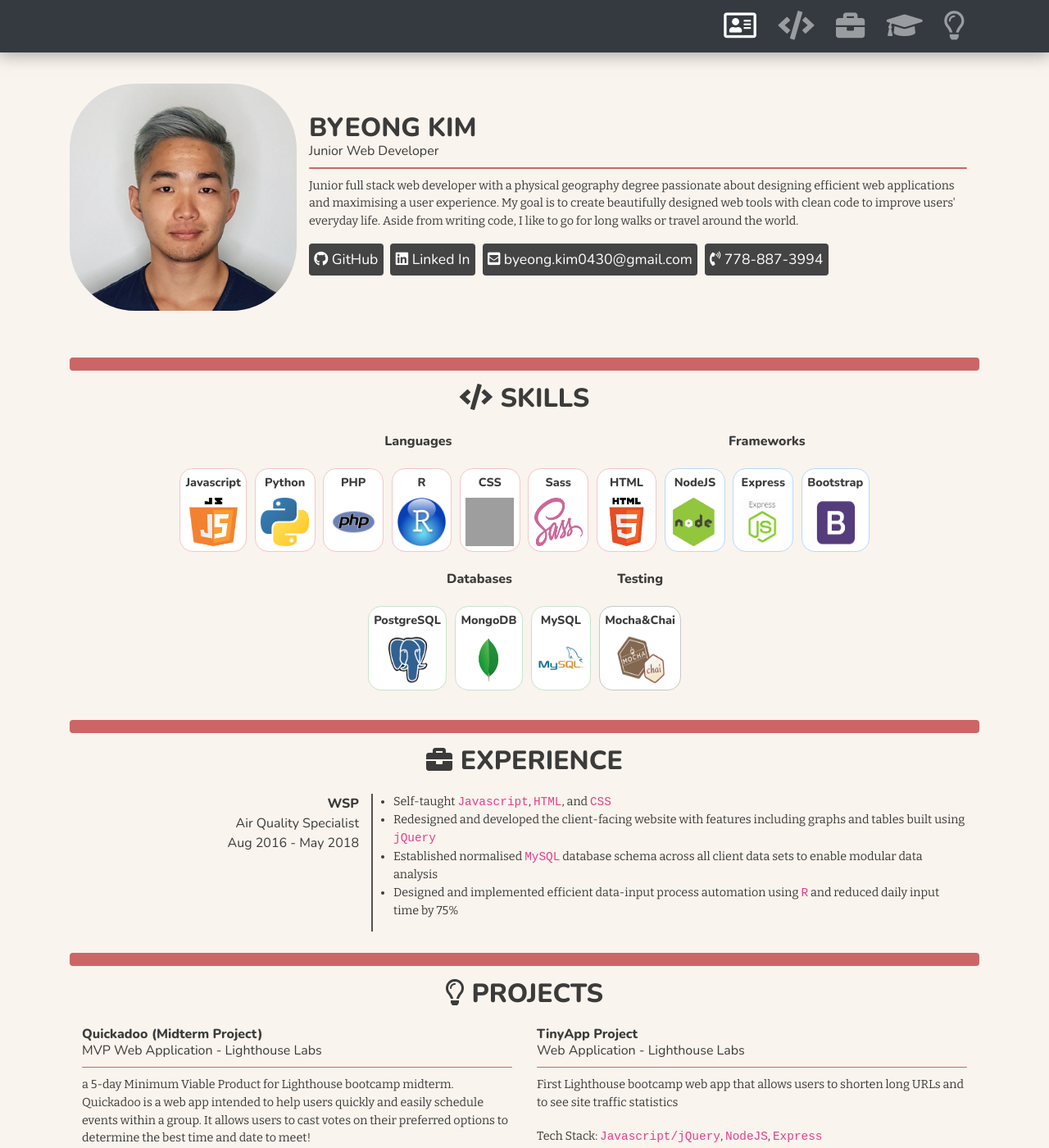
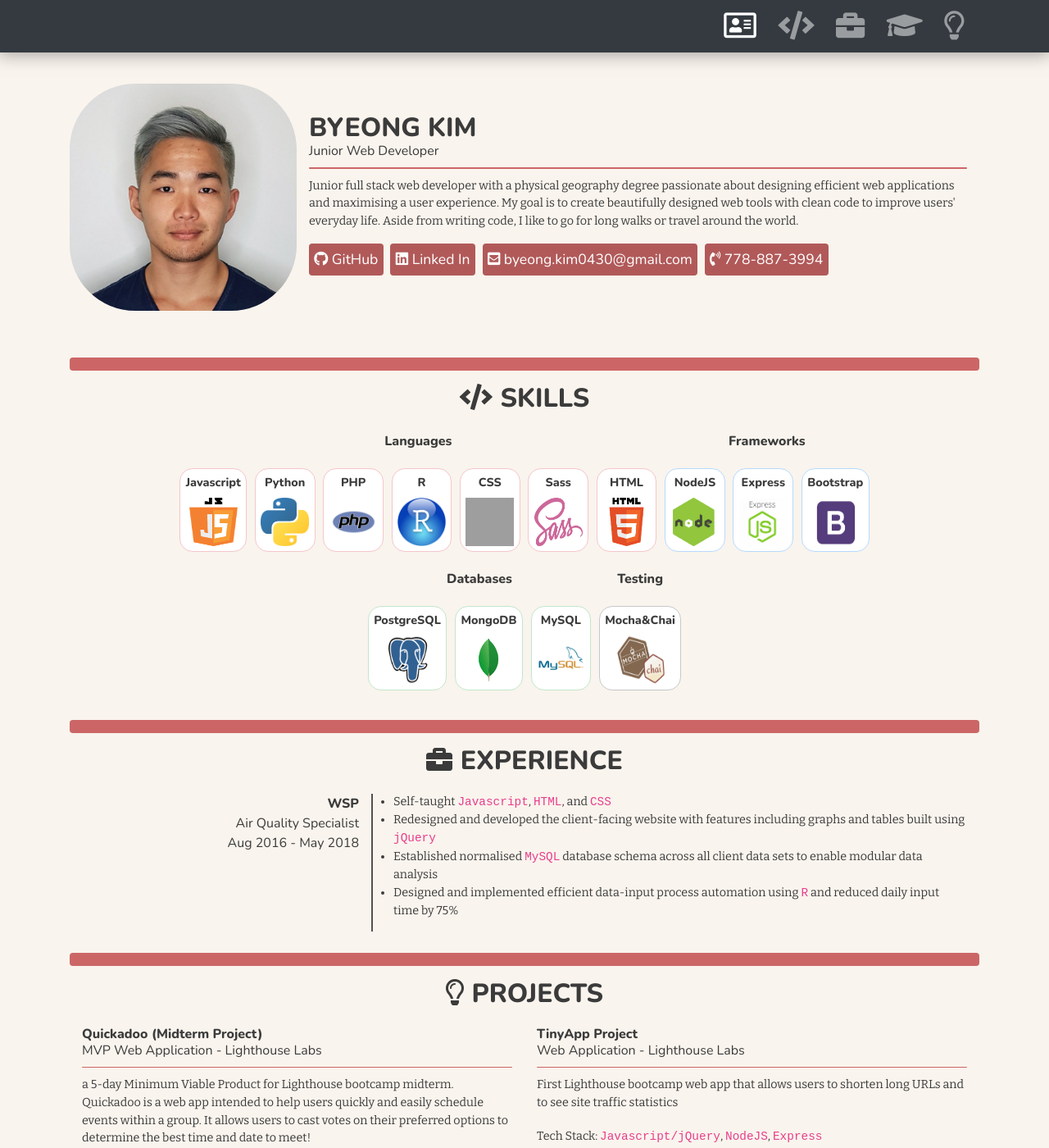
Before and after one commit to byeong0430/byeong0430.github.io, a Jekyll site: the page built from index.html, in a window 1280 px wide and 1400 px high. Shown: the whole window at 82% size. Built offline with Jekyll 4.4.1, drawn with Linux system fonts in a browser that asks for light colours; nearby versions of some CDN libraries; grey boxes are pictures that could not be loaded.

Commit message:
changed button colour from dark brown to dark red

```diff
--- a/_sass/_variables.scss
+++ b/_sass/_variables.scss
@@ -64,6 +64,6 @@ serif;
 
 $background-colour: #F9F4ED;
 $facepic-length: 277px;
-$btn-color: #444;
+$btn-color: rgb(177, 89, 89);
 $timeline-color: #555151;
 $exp-top-bott-margin: 1em 0;
```
